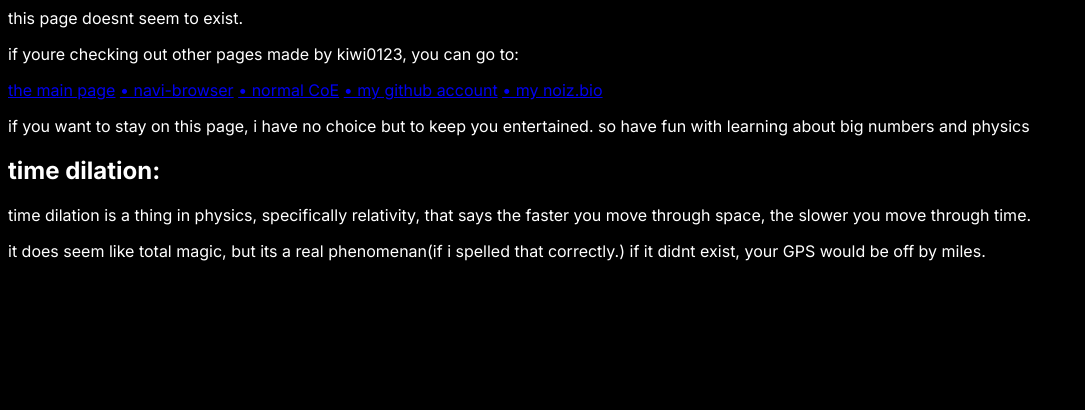
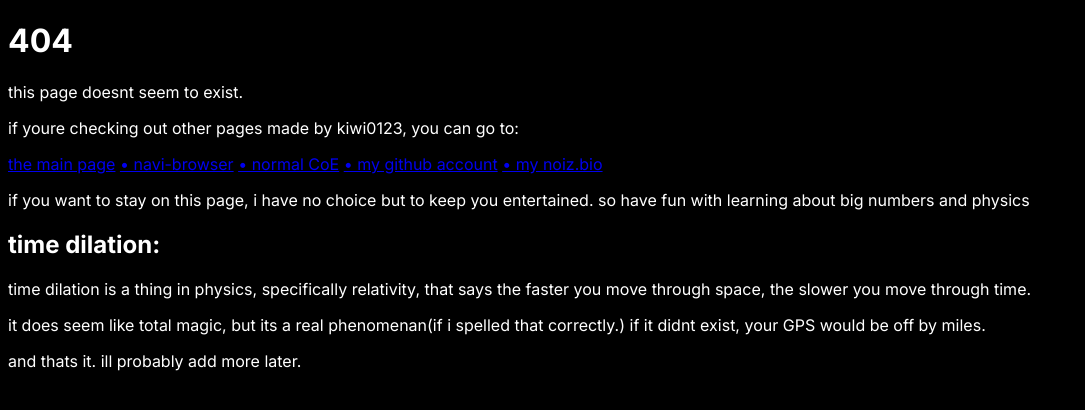
Before and after one commit to kiwi0123/coe-prosec, a plain HTML site: page 404.html in a window 1280 px wide. Shown: the whole page, without its empty margins (0-1085 px from the left). Drawn offline with Linux system fonts and the light colour scheme.

Commit message:
Fix HTML and style for 404 error page
Updated HTML structure and styles for 404 page.

```diff
--- a/404.html
+++ b/404.html
@@ -1,4 +1,4 @@
-<DOCTYPE! html>
+<!DOCTYPE html>
   <html>
     <head>
       <title>404 - coe prosec</title>
@@ -9,8 +9,20 @@
   font-family: "Inter", system-ui, -apple-system, sans-serif;
 }
 </style>
+      <style>
+        body{
+          background-color: #000000;
+        }
+        p{
+          color: #ffffff;
+        }
+        h1{
+          color: #ffffff;
+        }
+      </style>
     </head>
     <body style="background-color: #000000;">
+      <h1>404</h1>
       <p style="color: #ffffff">this page doesnt seem to exist.</p>
       <p style="color: #ffffff">if youre checking out other pages made by kiwi0123, you can go to:</p>
       <a href="https://kiwi0123.github.io/coe-prosec">the main page</a>
@@ -27,5 +39,6 @@
       <h2 style="color: #ffffff">time dilation:</h2>
       <p style="color: #ffffff">time dilation is a thing in physics, specifically relativity, that says the faster you move through space, the slower you move through time.</p>
       <p style="color: #ffffff">it does seem like total magic, but its a real phenomenan(if i spelled that correctly.) if it didnt exist, your GPS would be off by miles.</p>
+      <p>and thats it. ill probably add more later.</p>
     </body>
   </html>
```
